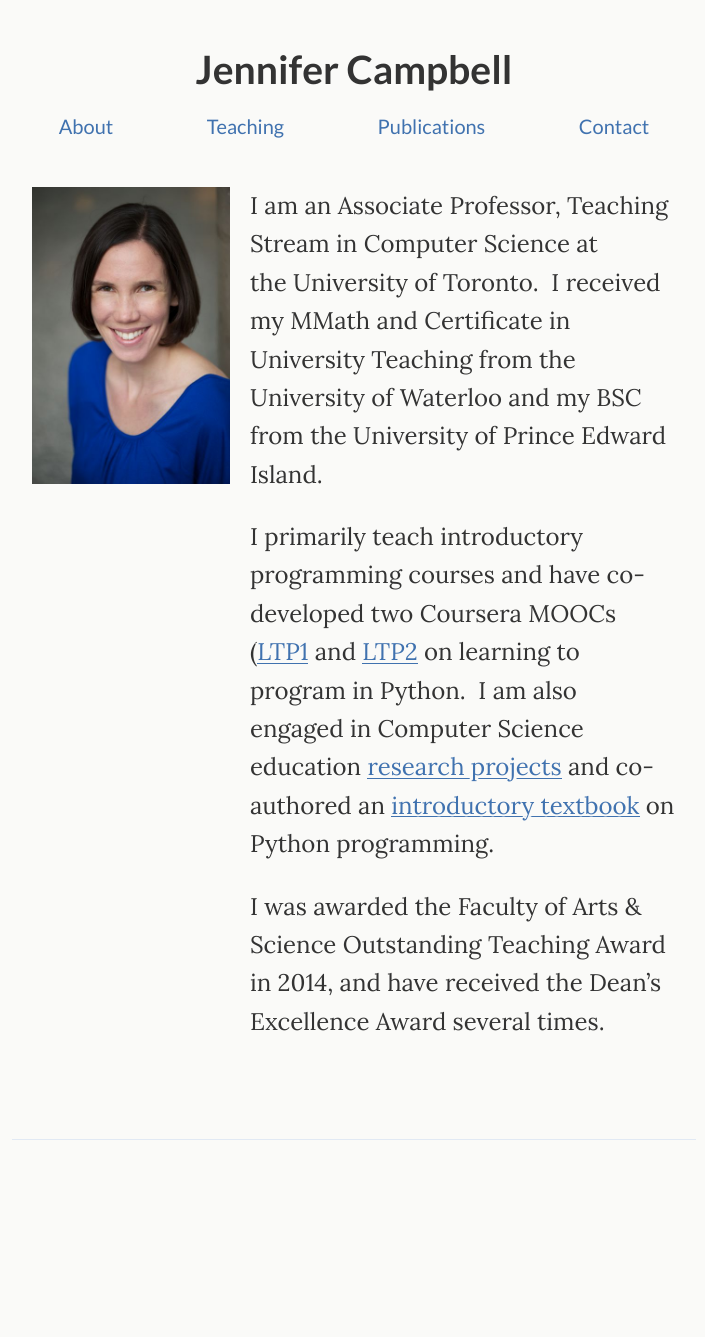
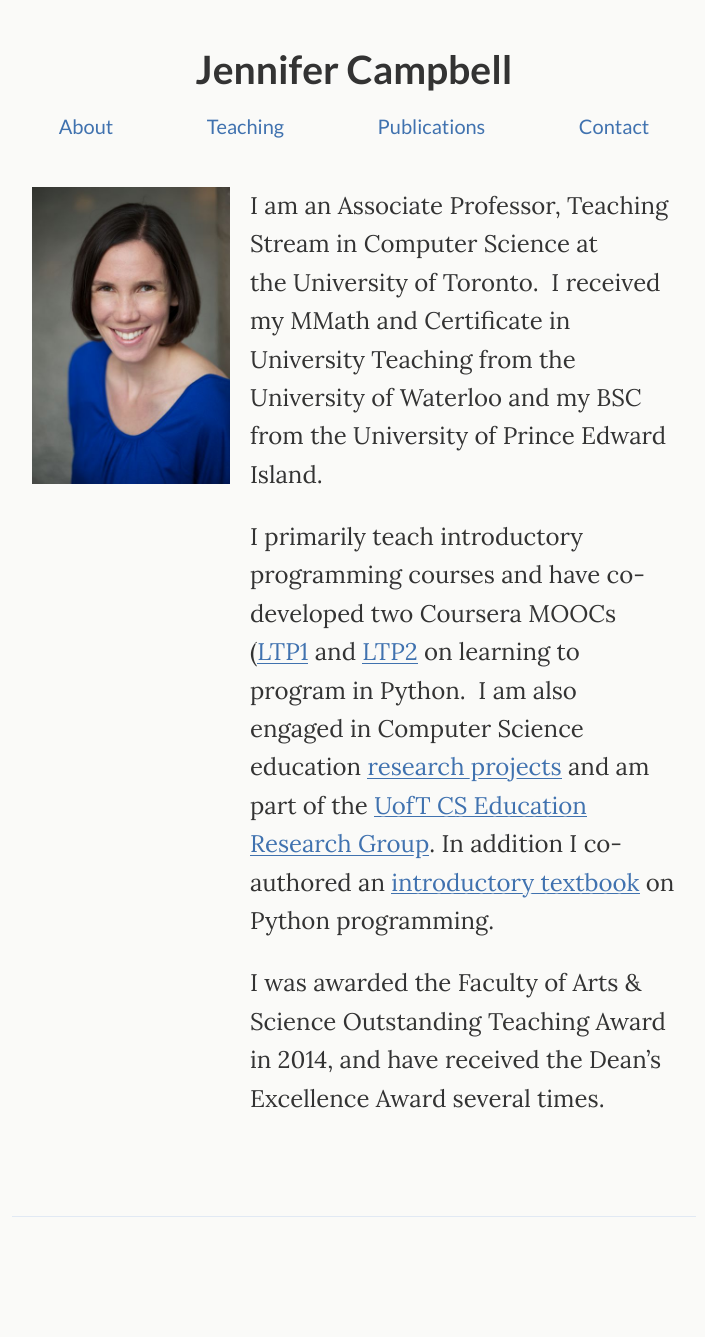
Before and after one commit to jencampbell/jencampbell.github.io, a Jekyll site: the page built from index.md, in a window 1280 px wide. Shown: the whole page, without its empty margins (286-991 px from the left). Built offline with Jekyll 4.4.1, drawn with Linux system fonts in a browser that asks for light colours; before the commit the page ends 1260 px from its top, so only the background shows below that.

Commit message:
linking to cs ed group

```diff
--- a/index.md
+++ b/index.md
@@ -15,7 +15,7 @@ title: Jennifer Campbell
 I am an Associate Professor, Teaching Stream in Computer Science at the University of Toronto.  I received my MMath and Certificate in University Teaching from the University of Waterloo and my BSC from the University of Prince Edward Island.
 </p>
 <p>
-I primarily teach introductory programming courses and have co-developed two Coursera MOOCs ([LTP1](https://www.coursera.org/course/programming1){:target="_blank"} and [LTP2](https://www.coursera.org/course/programming2){:target="_blank"} on learning to program in Python.  I am also engaged in Computer Science education [research projects](/research) and co-authored an [introductory textbook](https://pragprog.com/book/gwpy2/practical-programming){:target="_blank"} on Python programming.
+I primarily teach introductory programming courses and have co-developed two Coursera MOOCs ([LTP1](https://www.coursera.org/course/programming1){:target="_blank"} and [LTP2](https://www.coursera.org/course/programming2){:target="_blank"} on learning to program in Python.  I am also engaged in Computer Science education [research projects](/research) and am part of the [UofT CS Education Research Group](https://uoftcsed.github.io/).  In addition I co-authored an [introductory textbook](https://pragprog.com/book/gwpy2/practical-programming){:target="_blank"} on Python programming.
 </p>
 <p>
 I was awarded the Faculty of Arts &amp; Science Outstanding Teaching Award in 2014, and have received the Dean's Excellence Award several times.
```
